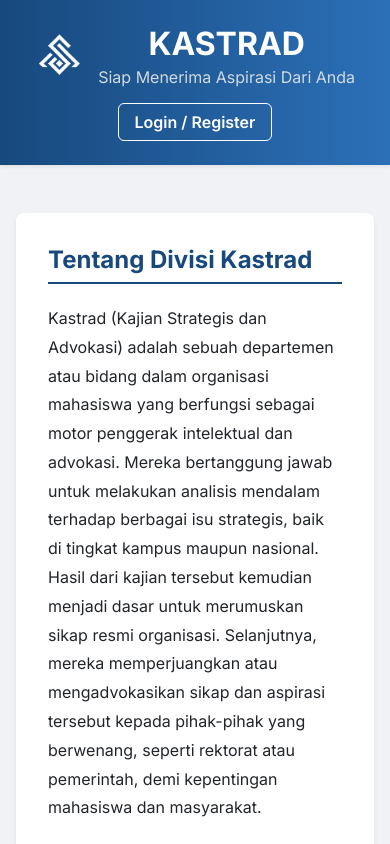
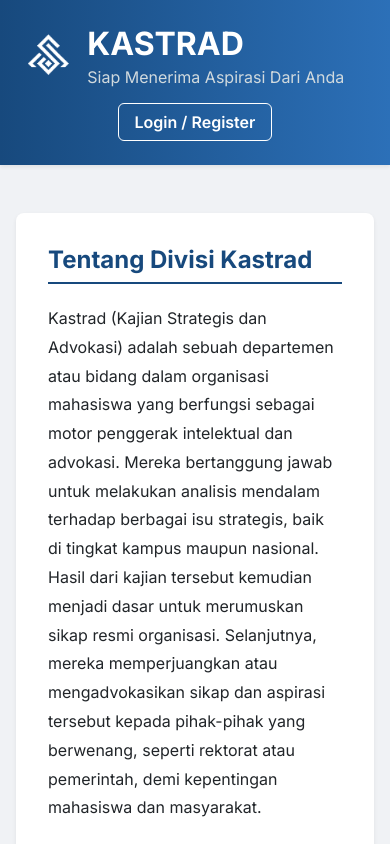
Before and after one commit to MdeAdt/aspirasi-kastrad-github, a website: page frontend/index.html in a window 390 px wide. Shown: the top 844 px of the page. Drawn offline with Linux system fonts and the light colour scheme.

Commit message:
edit logo

```diff
--- a/frontend/css/style.css
+++ b/frontend/css/style.css
@@ -280,7 +280,12 @@ footer {
     }
 
     .header-title {
-        text-align: center;
+        display: flex;
+        flex-direction: row;
+        align-items: center;
+        text-align: left;
+        width: 100%;
+        justify-content: flex-start;
     }
 
     nav {
```
